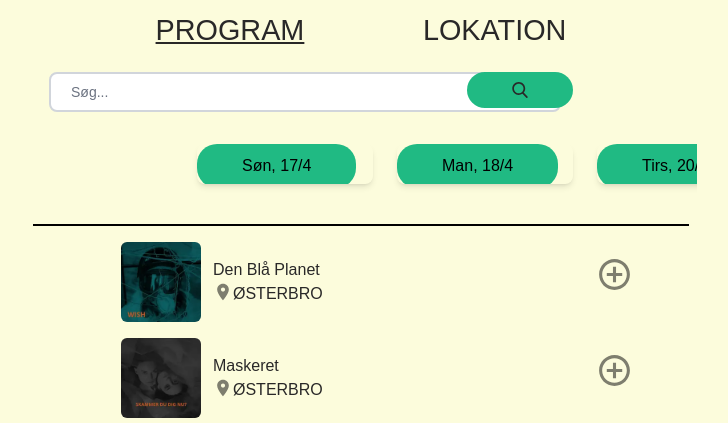
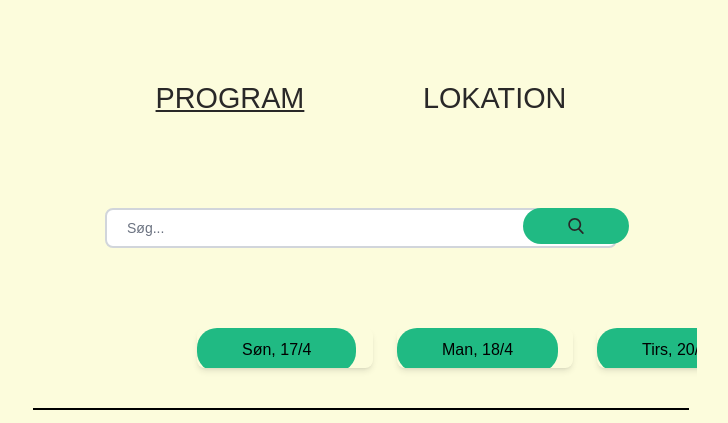
Before and after one commit to emil103d/vildskud, a website built with Parcel: page src/program.html in a window 1280 px wide. Shown: the part 335-758 px from the top of the page, without its empty margins (279-1007 px from the left). Built offline with nearby package versions, Linux system fonts and the light colour scheme; a web font is replaced by a local one.

Commit message:
last commit

```diff
--- a/src/lokation.html
+++ b/src/lokation.html
@@ -49,7 +49,7 @@
       <h1 class="text-center">PROGRAM 2022</h1>
 
       <!-- filter button -->
-      <div class="m-3 flex justify-evenly">
+      <div class="m-3 flex justify-evenly mt-20 mb-10">
         <a href="program.html"><h4>PROGRAM</h4></a>
         <a class="underline" href="lokation.html"><h4>LOKATION</h4></a>
       </div>
--- a/src/program.html
+++ b/src/program.html
@@ -44,7 +44,7 @@
       <h1 class="text-4xl text-center">2022</h1>
 
       <!-- filter button -->
-      <div class="m-3 flex justify-evenly">
+      <div class="m-3 flex justify-evenly mt-20 mb-10">
         <a class="underline" href="program.html"><h4>PROGRAM</h4></a>
       <a href="lokation.html"><h4>LOKATION</h4></a>
       </div>
@@ -52,7 +52,7 @@
       <!-- search button -->
 
       <div
-        class="relative mx-auto grid max-w-lg pt-2 text-gray-600 ml-6 mr-6 -z-30"
+        class="relative mx-auto grid max-w-lg pt-2 text-gray-600 -z-30 mt-20 mb-20"
       >
         <input
           class="h-10 rounded-lg border-2 border-gray-300 bg-white px-5 pr-16 text-sm focus:outline-none"
```
